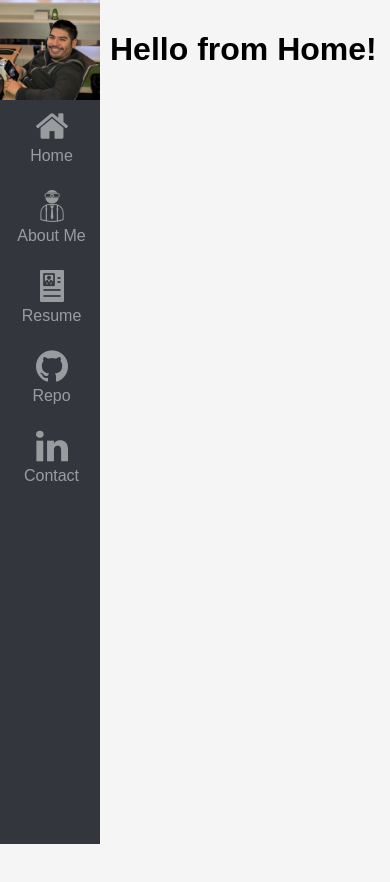
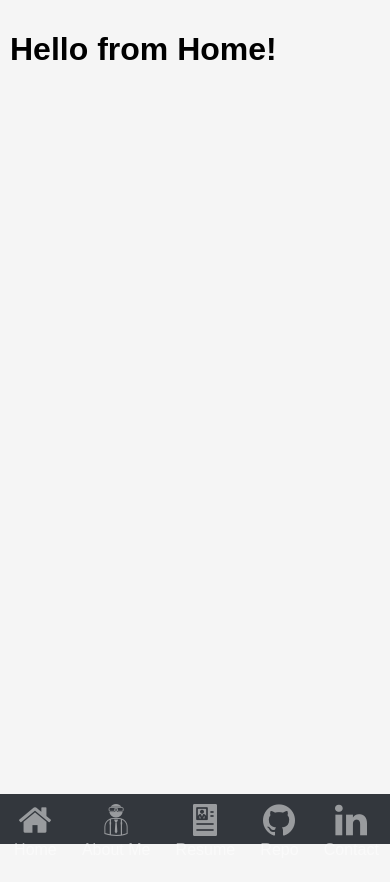
Before and after one commit to wmartin81/wmartin81.github.io, a React app: page / in a window 390 px wide. Shown: the top 882 px of the page. Before the commit the page ends 844 px from the top, so only its background shows below. Built offline with nearby package versions, Linux system fonts and the light colour scheme.

Commit message:
shift nav menu to bottom on small screens

```diff
--- a/src/css/site.css
+++ b/src/css/site.css
@@ -53,7 +53,7 @@ a.nav-button:hover{
     background-image: url('images/resume.png');
 }
 .resume-button:hover{
-    background-color: #df0000cc;
+    background-color: #a30000;
     border-color: red;
 }
 .repo-button{
@@ -74,3 +74,19 @@ div.content{
     flex-grow: 1;
     padding: 10px;
 }
+
+@media (max-width: 991px) {
+    div.nav{
+        position: absolute;
+        bottom: 0;
+        display: flex;
+        width: 100%;
+    }
+    a.nav-button{
+        flex-grow: 1;
+        height: 50px;
+    }
+    .profile-image{
+        height: 0;
+    }
+}
```
Also changed, not shown: 1 other file (tests, documents, lock files or other folders).
